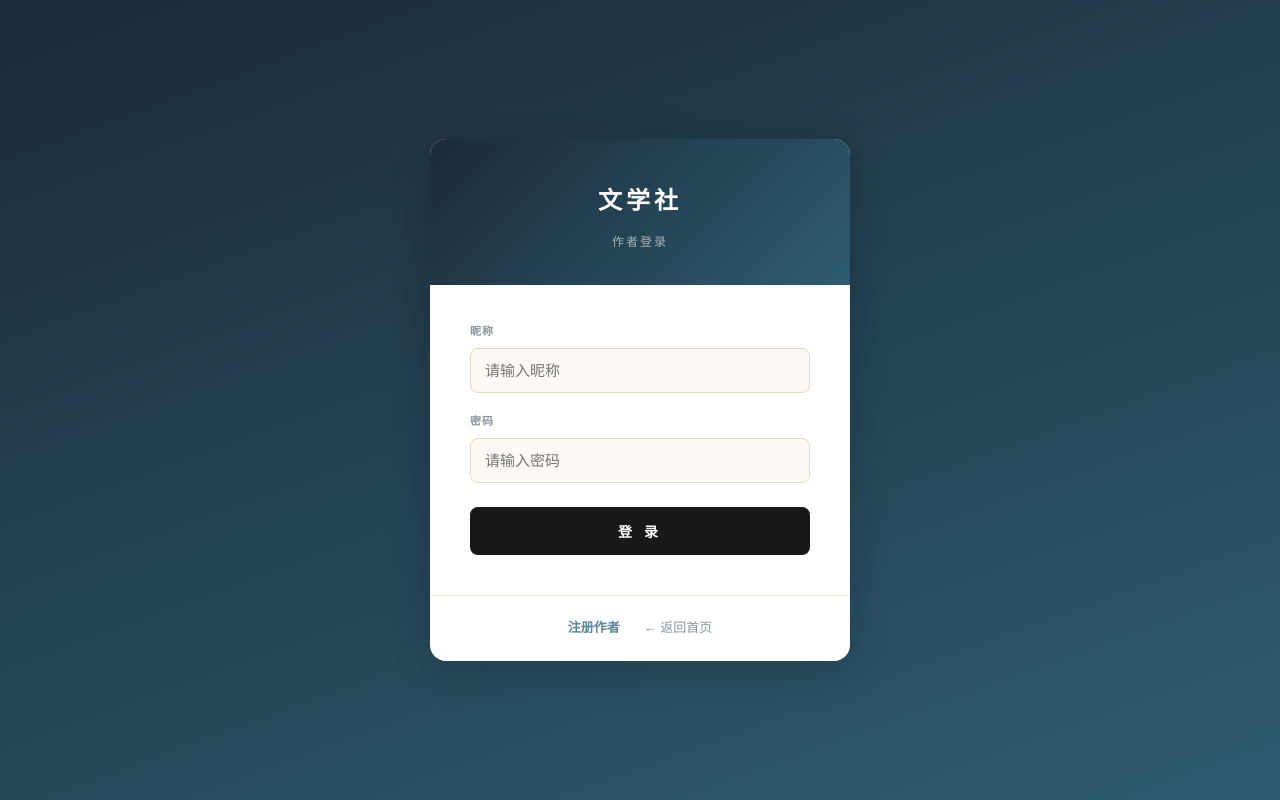
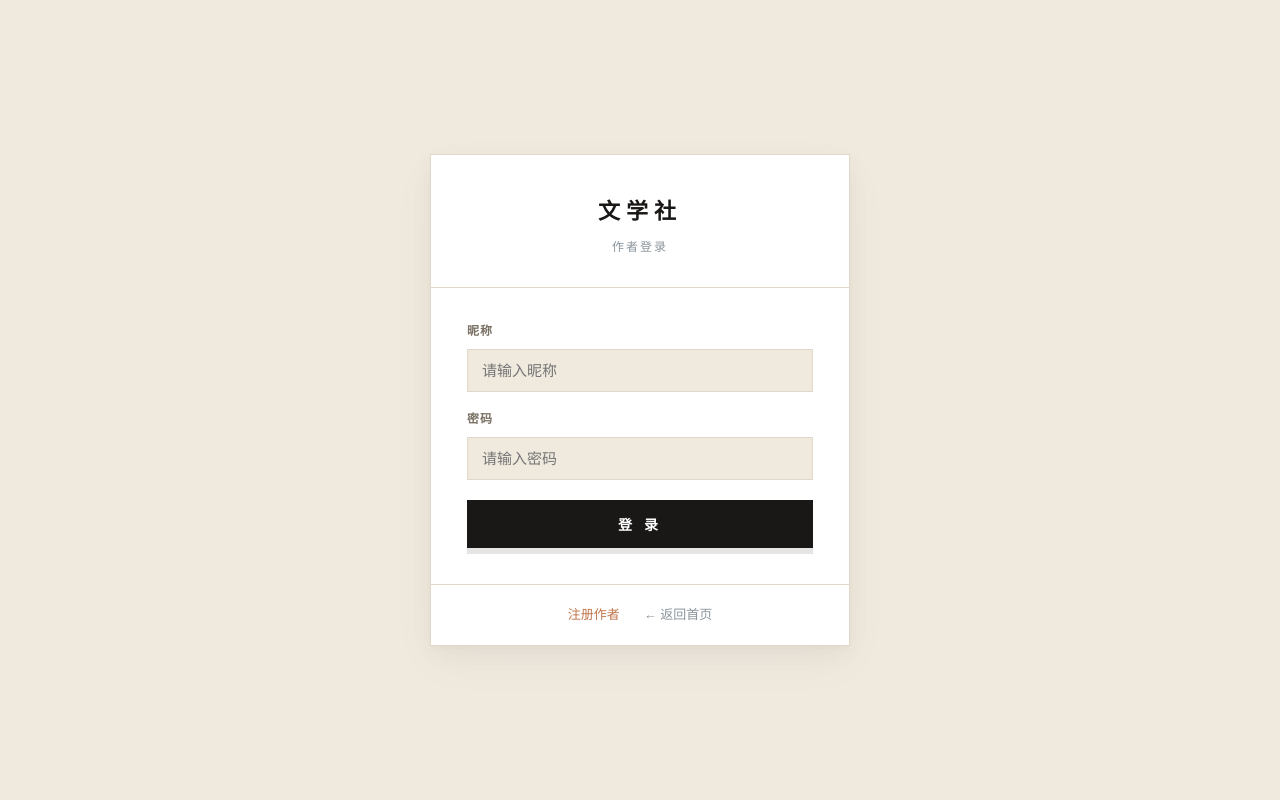
Before and after one commit to kker-5533/writer-site, an Astro site: page /login in a window 1280 px wide. Built offline with nearby package versions, Linux system fonts and the light colour scheme; Astro itself is replaced by a stand-in of ours.

Commit message:
更新: 登录页/作品卡片/随笔卡片统一v14风格

```diff
--- a/src/pages/login.astro
+++ b/src/pages/login.astro
@@ -72,90 +72,46 @@ import Layout from '../layouts/Layout.astro';
   .login-wrapper {
     min-height: 100vh;
     display: flex; align-items: center; justify-content: center;
-    background: linear-gradient(160deg, #1b2a3a 0%, #2e5c6e 100%);
+    background: var(--bg);
     padding: 40px 24px;
   }
   .login-card {
-    background: var(--white);
-    border-radius: 16px;
-    padding: 0;
-    width: 100%;
-    max-width: 420px;
-    box-shadow: 0 8px 40px rgba(0,0,0,0.2);
-    overflow: hidden;
+    background: var(--white); border: 1px solid var(--border);
+    width: 100%; max-width: 420px;
+    box-shadow: var(--shadow-md);
   }
   .login-card .card-top {
-    background: linear-gradient(135deg, #1b2a3a 0%, #2e5c6e 100%);
-    padding: 40px 40px 32px;
-    text-align: center;
+    padding: 36px 36px 28px; text-align: center;
+    border-bottom: 1px solid var(--border);
   }
   .login-card .card-top h1 {
-    font-family: var(--font-heading);
-    font-size: 24px; font-weight: 700;
-    color: #fff;
-    letter-spacing: 4px;
-    margin-bottom: 6px;
+    font-size: 22px; font-weight: 800; letter-spacing: 6px; color: var(--navy);
   }
   .login-card .card-top .sub {
-    font-size: 12px; color: rgba(255,255,255,0.6);
-    letter-spacing: 2px;
+    font-size: 12px; color: var(--text-light); letter-spacing: 2px; margin-top: 4px;
   }
-  .login-card .card-body {
-    padding: 36px 40px 40px;
+  .login-card .card-body { padding: 32px 36px 36px; }
+  .login-form { display: flex; flex-direction: column; gap: 16px; }
+  .field { text-align: left; }
+  .field label { display: block; font-size: 12px; font-weight: 700; color: var(--text-muted); letter-spacing: 1px; margin-bottom: 6px; }
+  .field input {
+    width: 100%; padding: 12px 14px; font-size: 15px; font-family: var(--font-body);
+    border: 1px solid var(--border); background: var(--bg); color: var(--navy); outline: none;
   }
-  .login-form { display: flex; flex-direction: column; gap: 18px; }
-  .field { text-align: left; }
-  .field label {
-    display: block;
-    font-family: var(--font-body);
-    font-size: 11px; font-weight: 600;
-    color: var(--text-light);
-    letter-spacing: 1px;
-    margin-bottom: 6px;
-    text-transform: uppercase;
+  .field input:focus { border-color: var(--accent); background: var(--white); }
+  .error { font-size: 13px; color: #c44; text-align: center; }
+  .login-form button {
+    padding: 14px; font-family: var(--font-body); font-size: 14px; font-weight: 700;
+    letter-spacing: 4px; background: var(--navy); color: #fff; border: none; cursor: pointer;
+    box-shadow: 0 6px 0 rgba(0,0,0,.1); transition: all .2s; margin-top: 4px;
   }
-  .field input {
-    width: 100%; padding: 13px 14px;
-    font-family: var(--font-body);
-    font-size: 15px;
-    border: 1px solid var(--border);
-    border-radius: 8px;
-    background: var(--cream);
-    color: var(--text-dark);
-    outline: none;
-    transition: border-color 0.2s, box-shadow 0.2s;
-  }
-  .field input:focus {
-    border-color: var(--teal);
-    box-shadow: 0 0 0 3px rgba(74,138,158,0.1);
-    background: var(--white);
-  }
-  .error {
-    font-size: 13px; color: #c44; text-align: center;
-  }
-  .login-form button {
-    padding: 14px;
-    font-family: var(--font-body);
-    font-size: 14px; font-weight: 600;
-    letter-spacing: 4px;
-    background: var(--navy);
-    color: #fff;
-    border: none; border-radius: 8px;
-    cursor: pointer;
-    transition: background 0.2s;
-    margin-top: 6px;
-  }
-  .login-form button:hover { background: #243548; }
-  .login-form button:disabled { opacity: 0.6; cursor: not-allowed; }
+  .login-form button:hover { transform: translateY(2px); box-shadow: 0 3px 0 rgba(0,0,0,.1); }
+  .login-form button:disabled { opacity: .6; }
   .card-bottom {
-    padding: 20px 40px;
-    border-top: 1px solid var(--border-light);
+    padding: 18px 36px; border-top: 1px solid var(--border);
     display: flex; justify-content: center; gap: 24px;
   }
-  .card-bottom a {
-    font-size: 13px; color: var(--text-light);
-    text-decoration: none; transition: color 0.2s;
-  }
-  .card-bottom a:hover { color: var(--teal); }
-  .reg-link { font-weight: 600; color: var(--teal) !important; }
+  .card-bottom a { font-size: 13px; color: var(--text-light); text-decoration: none; font-weight: 500; }
+  .card-bottom a:hover { color: var(--accent); }
+  .reg-link { font-weight: 700; color: var(--accent) !important; }
 </style>
```
Also changed, not shown: src/components/Blog.astro (+16 -38 lines), src/components/Works.astro (+16 -41 lines).
